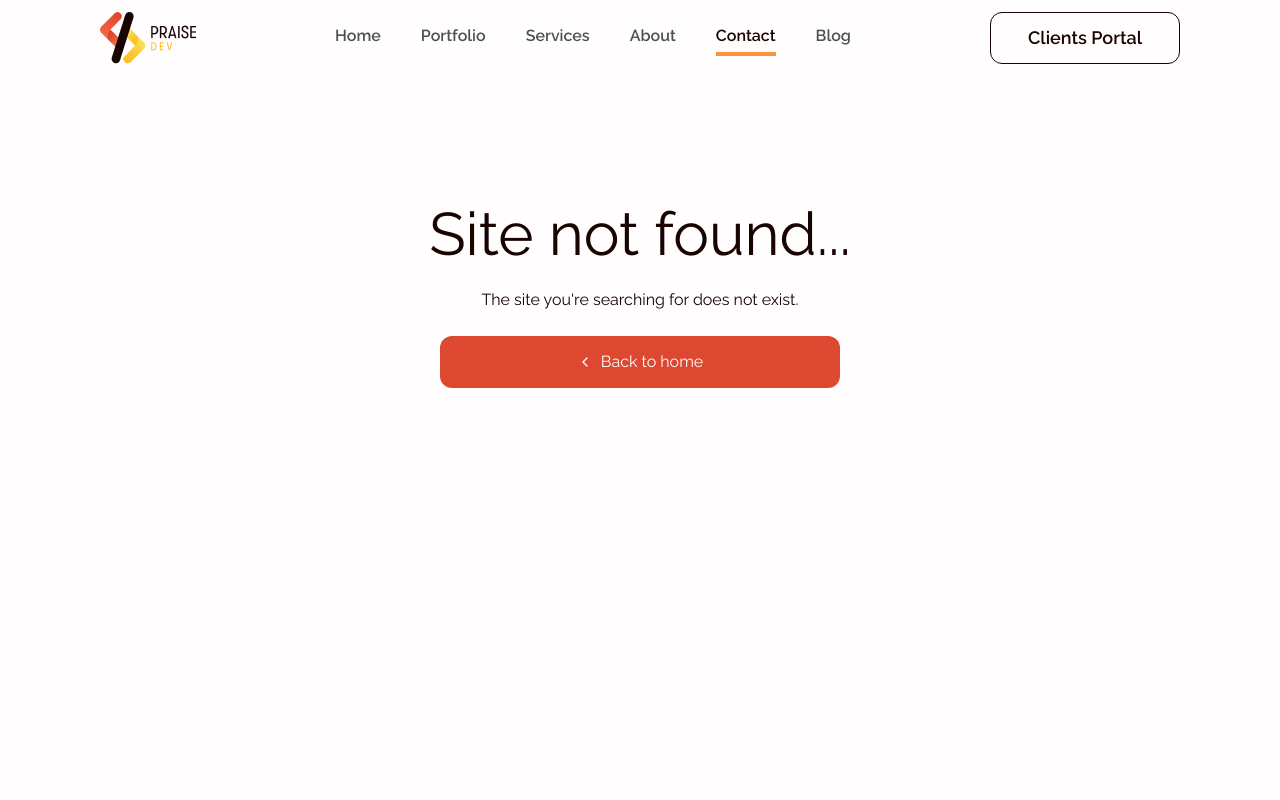
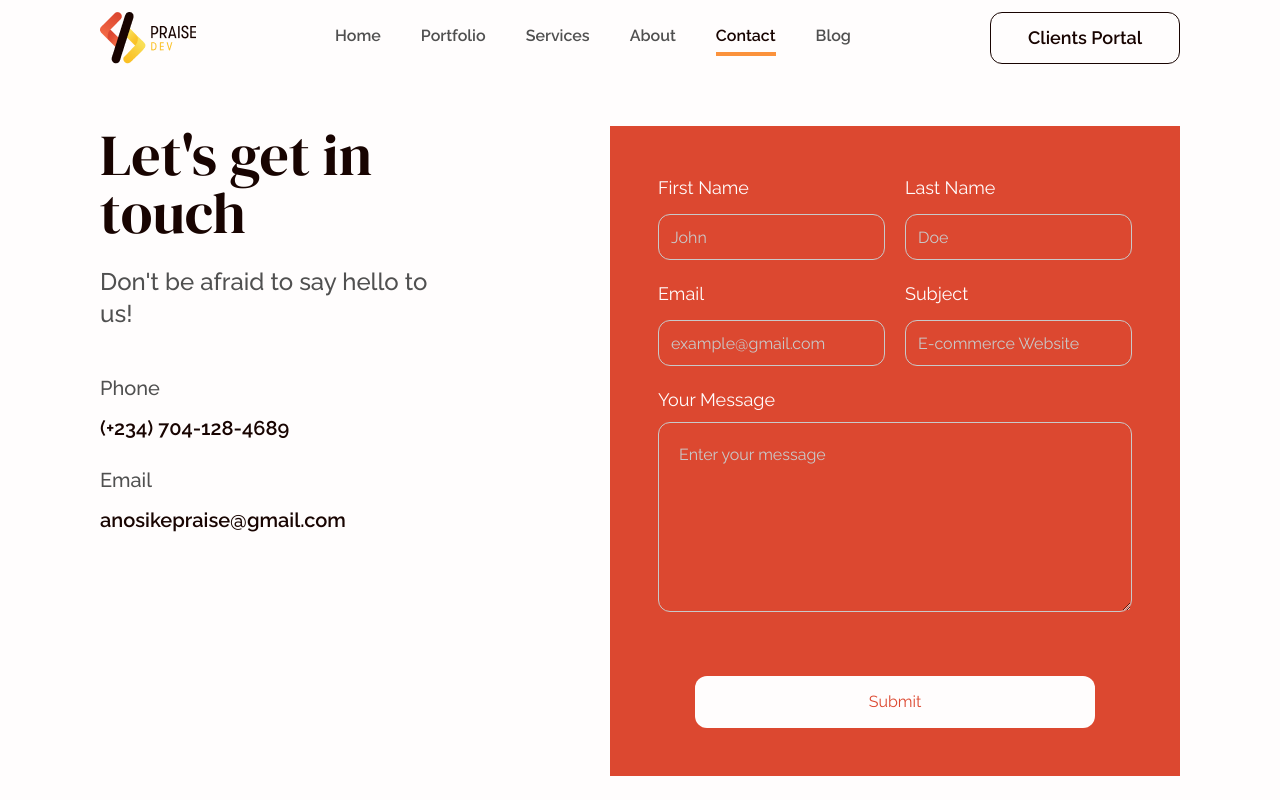
Before and after one commit to Gene027/praise-dev, a Next.js app: page /contact in a window 1280 px wide. Before the commit this address had no page. Built offline with nearby package versions, Linux system fonts and the light colour scheme.

Commit message:
contact page

```diff
--- a/src/app/about/components/our-team.tsx
+++ b/src/app/about/components/our-team.tsx
@@ -17,7 +17,7 @@ const OurTeam: FC<OurTeamProps> = ({}) => {
         </Paragraph>
       </div>
 
-      <div title="team" className="flex gap-12">
+      <div aria-label="team" className="flex gap-12">
         {theTeam.map((team, index) => (
           <TeamMembers key={index} {...team} />
         ))}
--- a/src/app/about/components/team-member-card.tsx
+++ b/src/app/about/components/team-member-card.tsx
@@ -23,7 +23,7 @@ const TeamMembers: FC<TeamMembersProps> = ({ image, name, role, socials }) => {
       <div className={styles.team_card}>
         <div className="flex flex-col gap-6 items-center">
           <div
-            title="Name and role"
+            aria-label="Name and Role"
             className="flex flex-col gap-3 max-w-[163px]"
           >
             <Paragraph className="text-center text-[#00000] text-2xl">
@@ -33,7 +33,7 @@ const TeamMembers: FC<TeamMembersProps> = ({ image, name, role, socials }) => {
               {role}
             </Paragraph>
           </div>
-          <div title="Socials" className="flex gap-2">
+          <div aria-label="socials" className="flex gap-2">
             {socials.twitter && (
               <a
                 className="w-12 h-12 border cursor-pointer border-solid border-subText p-2 rounded-full flex justify-center items-center"
--- /dev/null
+++ b/src/app/contact/components/form.tsx
@@ -0,0 +1,73 @@
+"use client";
+import { FC } from "react";
+import { Button } from "../../../components/ui/Button";
+import { Input } from "../../../components/ui/Input";
+import { toast } from "../../../components/ui/toast";
+
+interface FormProps {}
+
+const Form: FC<FormProps> = ({}) => {
+  const handleSubmit = () => {
+    toast({
+      title: "Message Sent",
+      message: "We will get back to you shortly",
+      type: "success",
+    });
+  };
+  return (
+    <div className="max-w-4xl bg-primary flex flex-col p-12 gap-16">
+      <div className="flex flex-col gap-5 w-full">
+        <div className="flex justify-between gap-5">
+          <div className="flex flex-col gap-3">
+            <label className="text-bg font-raleway text-lg">First Name</label>
+            <input
+              className="py-2 px-3 rounded-xl border border-solid border-[#C9C9C9] bg-inherit placeholder:font-raleway placeholder:text-[#C9C9C9] placeholder:text-base placeholder:font-normal focus:outline-none focus:border-white text-bg font-raleway text-lg"
+              placeholder="John"
+            />
+          </div>
+
+          <div className="flex flex-col gap-3">
+            <label className="text-bg font-raleway text-lg">Last Name</label>
+            <input
+              className="py-2 px-3 rounded-xl border border-solid border-[#C9C9C9] bg-inherit placeholder:font-raleway placeholder:text-[#C9C9C9] placeholder:text-base placeholder:font-normal focus:outline-none focus:border-white text-bg font-raleway text-lg"
+              placeholder="Doe"
+            />
+          </div>
+        </div>
+        <div className="flex justify-between gap-5">
+          <div className="flex flex-col gap-3">
+            <label className="text-bg font-raleway text-lg">Email</label>
+            <input
+              className="py-2 px-3 rounded-xl border border-solid border-[#C9C9C9] bg-inherit placeholder:font-raleway placeholder:text-[#C9C9C9] placeholder:text-base placeholder:font-normal focus:outline-none focus:border-white text-bg font-raleway text-lg"
+              placeholder="example@gmail.com"
+            />
+          </div>
+          <div className="flex flex-col gap-3">
+            <label className="text-bg font-raleway text-lg">Subject</label>
+            <input
+              className="py-2 px-3 rounded-xl border border-solid border-[#C9C9C9] bg-inherit placeholder:font-raleway placeholder:text-[#C9C9C9] placeholder:text-base placeholder:font-normal focus:outline-none focus:border-white text-bg font-raleway text-lg"
+              placeholder="E-commerce Website"
+            />
+          </div>
+        </div>
+
+        <div className="flex flex-col gap-2">
+          <label className="text-bg font-raleway text-lg">Your Message</label>
+          <textarea
+            className="w-full min-h-[190px] p-5 rounded-xl border border-solid border-[#C9C9C9] bg-inherit placeholder:font-raleway placeholder:text-[#C9C9C9] placeholder:text-base placeholder:font-normal focus:outline-none focus:border-white text-bg font-raleway text-lg"
+            placeholder="Enter your message"
+          ></textarea>
+        </div>
+      </div>
+
+      <Button
+        className="text-primary bg-bg hover:bg-slate-100 self-center"
+        onClick={handleSubmit}
+      >
+        Submit
+      </Button>
+    </div>
+  );
+};
+
+export default Form;
--- /dev/null
+++ b/src/app/contact/components/index.tsx
@@ -0,0 +1,46 @@
+"use client";
+import { FC } from "react";
+import Paragraph from "../../../components/ui/Paragraph";
+import Form from "./form";
+
+interface ContactUsProps {}
+
+const ContactUs: FC<ContactUsProps> = ({}) => {
+  return (
+    <div className="px-[100px] py-[50px] flex gap-24 justify-between">
+      <div className="flex flex-col gap-11 max-w-[338px]">
+        <div className="flex flex-col gap-6">
+          <Paragraph className="font-dmSerifDisplay text-[58px] text-text leading-none">
+            Let&apos;s get in touch
+          </Paragraph>
+          <Paragraph className="font-raleway font-medium text-2xl text-subText">
+            Don&apos;t be afraid to say hello to us!
+          </Paragraph>
+        </div>
+
+        <div className="flex flex-col gap-6">
+          <div className="flex flex-col gap-3">
+            <Paragraph className="font-raleway font-medium text-xl text-subText">
+              Phone
+            </Paragraph>
+            <Paragraph className="font-raleway font-semibold text-xl text-text">
+              {"(+234) 704-128-4689"}
+            </Paragraph>
+          </div>
+          <div className="flex flex-col gap-3">
+            <Paragraph className="font-raleway font-medium text-xl text-subText">
+              Email
+            </Paragraph>
+            <Paragraph className="font-raleway font-semibold text-xl text-text">
+              {"anosikepraise@gmail.com"}
+            </Paragraph>
+          </div>
+        </div>
+      </div>
+
+      <Form />
+    </div>
+  );
+};
+
+export default ContactUs;
--- /dev/null
+++ b/src/app/contact/page.tsx
@@ -0,0 +1,19 @@
+"use client";
+import { FC } from "react";
+import Navbar from "../../components/Navbar";
+import Footer from "../../components/Footer/Footer";
+import ContactUs from "./components";
+
+interface ContactProps {}
+
+const ContactPage: FC<ContactProps> = ({}) => {
+  return (
+    <div className="min-h-screen flex flex-col justify-between">
+      <Navbar />
+      <ContactUs />
+      <Footer />
+    </div>
+  );
+};
+
+export default ContactPage;
--- a/src/app/layout.tsx
+++ b/src/app/layout.tsx
@@ -21,7 +21,7 @@ export default function RootLayout({
     <html lang="en" className={cn('bg-[#FFFDFD] text-text antialiased', inter.variable, raleway.variable, dmSerifDisplay.variable)}>
       <body className='min-h-screen font-raleway'>
         <Providers>
-          <Toaster position='bottom-right' />
+          <Toaster position='top-right' />
           <main>{children}</main>
         </Providers>
       </body>
--- a/src/components/ui/Input.tsx
+++ b/src/components/ui/Input.tsx
@@ -1,24 +1,39 @@
-import * as React from 'react'
+import * as React from "react";
 
-import { cn } from '@/lib/utils'
+import { cn } from "@/lib/utils";
 
 export interface InputProps
-  extends React.InputHTMLAttributes<HTMLInputElement> {}
+  extends React.InputHTMLAttributes<HTMLInputElement> {
+  inputLabel?: string;
+  inputLabelClassName?: string;
+}
 
 const Input = React.forwardRef<HTMLInputElement, InputProps>(
-  ({ className, ...props }, ref) => {
+  ({ inputLabel, inputLabelClassName, className, ...props }, ref) => {
     return (
+      <div className="flex flex-col gap-3">
+        {inputLabel && (
+          <label
+            className={cn(
+              "font-raleway font-medium text-xl text-subText",
+              inputLabelClassName
+            )}
+          >
+            {inputLabel}
+          </label>
+        )}
         <input
           className={cn(
-          'flex h-10 w-full rounded-md border border-slate-300 bg-transparent py-2 px-3 text-sm placeholder:text-slate-400 focus:outline-none focus:ring-2 focus:ring-slate-400 focus:ring-offset-2 disabled:cursor-not-allowed disabled:opacity-50 dark:border-slate-700 dark:text-slate-50 dark:focus:ring-slate-400 dark:focus:ring-offset-slate-900',
+            "flex h-10 w-full rounded-md border border-slate-300 bg-transparent py-2 px-3 text-sm placeholder:text-slate-400 focus:outline-none focus:ring-2 focus:ring-slate-400 focus:ring-offset-2 disabled:cursor-not-allowed disabled:opacity-50 dark:border-slate-700 dark:text-slate-50 dark:focus:ring-slate-400 dark:focus:ring-offset-slate-900",
             className
           )}
           ref={ref}
           {...props}
         />
-    )
+      </div>
+    );
   }
-)
-Input.displayName = 'Input'
+);
+Input.displayName = "Input";
 
-export { Input }
+export { Input };
```
Lines whose indentation alone changed are shown as unchanged.
